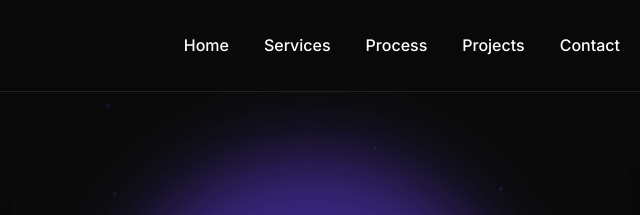
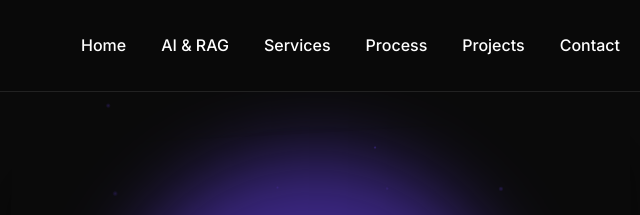
Before and after one commit to treshane-ranasinghe/Trish, a plain HTML site: page index.html in a window 1280 px wide. Shown: the top 215 px of the page, 640-1280 px from the left. Drawn offline with Linux system fonts and the light colour scheme; animation ran at ten frames a second.

Commit message:
added AI & RAG page

```diff
--- a/index.html
+++ b/index.html
@@ -115,6 +115,9 @@
         <a href="#" class="logo">TRISH</a>
         <ul class="nav-menu">
           <li class="nav-item"><a href="#home" class="nav-link">Home</a></li>
+          <li class="nav-item">
+            <a href="demo.html" class="nav-link">AI & RAG</a>
+          </li>
           <li class="nav-item">
             <a href="#services" class="nav-link">Services</a>
           </li>
```
